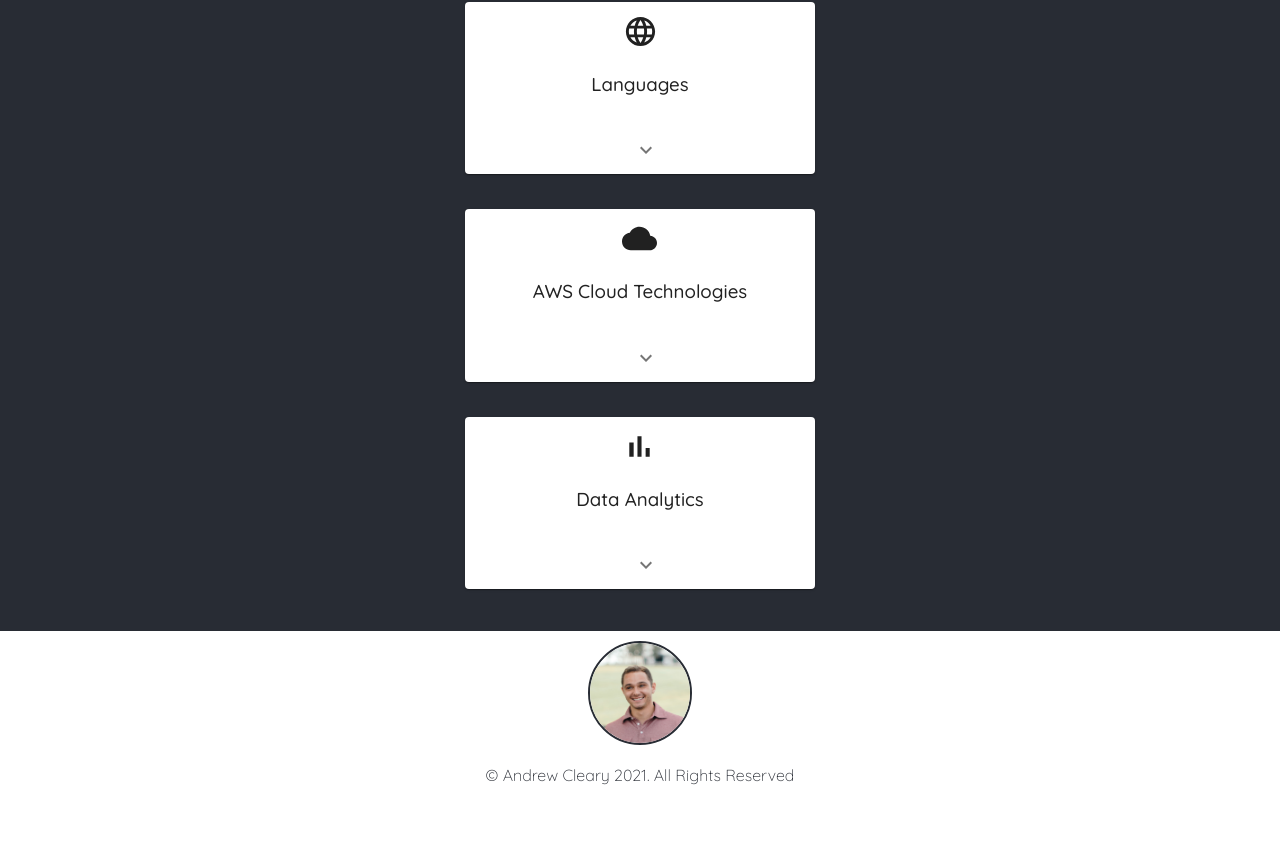
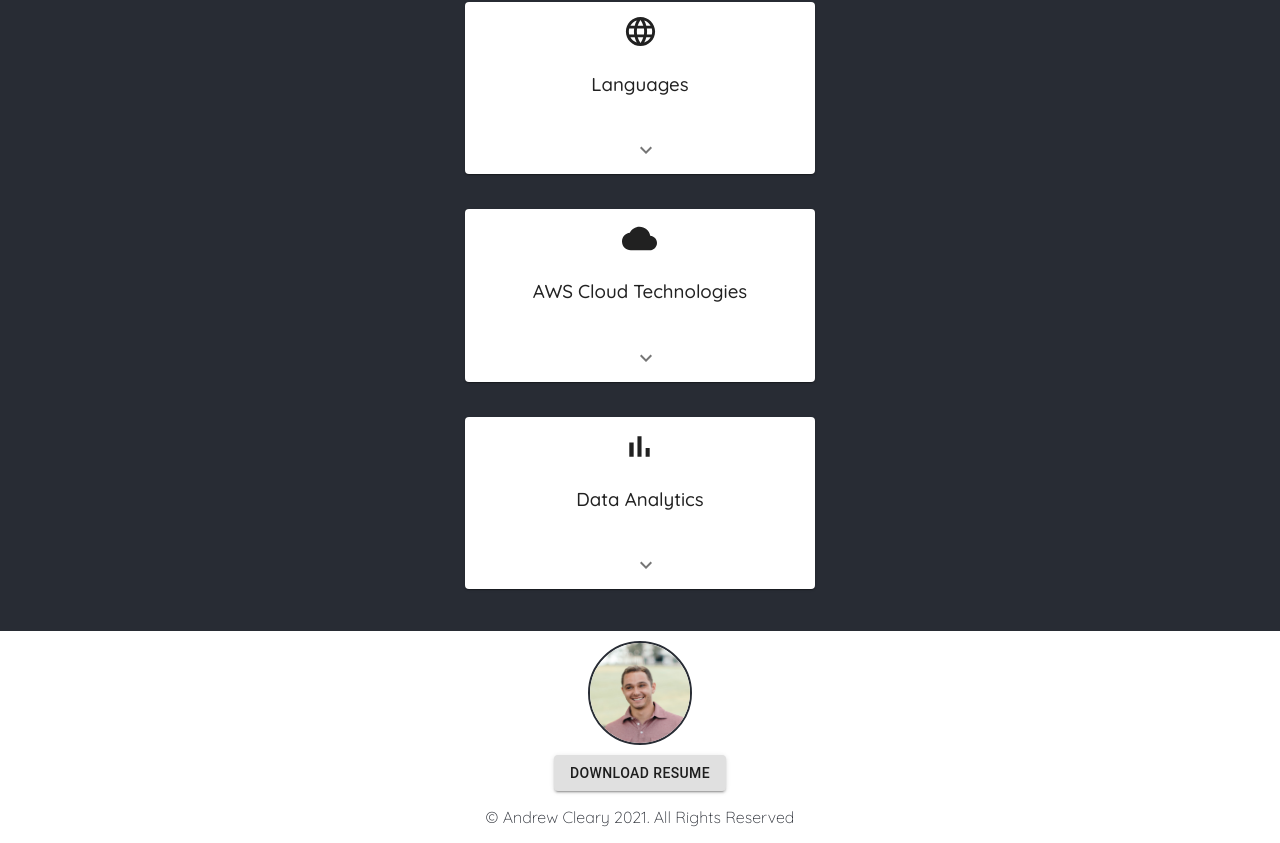
Before and after one commit to andrewccleary/resume-site, a React (Create React App) app: page / in a window 1280 px wide. Shown: the part 4123-4966 px from the top of the page. Built offline with nearby package versions, Linux system fonts and the light colour scheme.

Commit message:
Added download resume button

```diff
--- a/src/App.css
+++ b/src/App.css
@@ -51,13 +51,23 @@
   border-radius: 50%;
   width: 100px;
   border: 2px solid #282c34;
-  margin-top: 10px;
+  margin-bottom: 10px;
 }
 
 .Footer {
   background-color: white;
   color: #282c34;
-  height: 200px;
+  display: flex;
+  flex-direction: column;
+  align-items: center;
+  justify-content: center;
+  margin-top: 10px;
+}
+
+.Download-button {
+ margin-top: 5px;
+ margin-bottom: 5px;
+ padding: 5px;
 }
 
 .App-link {
--- a/src/App.js
+++ b/src/App.js
@@ -9,8 +9,10 @@ import facebookLottie from './lotties/38798-facebook';
 import energyLottie from './lotties/52366-energy';
 import codeLottie from './lotties/24982-code.json';
 import arrowLottie from './lotties/42594-arrow';
-import certificateLottie from './lotties/34223-certificate'
-import booksLottie from './lotties/34490-book-animation'
+import certificateLottie from './lotties/34223-certificate';
+import booksLottie from './lotties/34490-book-animation';
+import Button from '@material-ui/core/Button';
+import Link from '@material-ui/core/Link';
 
 
 function App() {
@@ -193,6 +195,7 @@ function App() {
       <Skill></Skill>
       <div className="Footer">
         <img className="Profile" src="/images/headshot.jpeg" alt="Avatar"></img>
+        <Button className="Download-button" href="https://s3.amazonaws.com/shutterflowapp.com/AndrewCleary_Resume_Download.pdf" variant="contained">Download Resume</Button>
         <p>&#169; Andrew Cleary 2021. All Rights Reserved</p>
       </div>
     </div>
```
